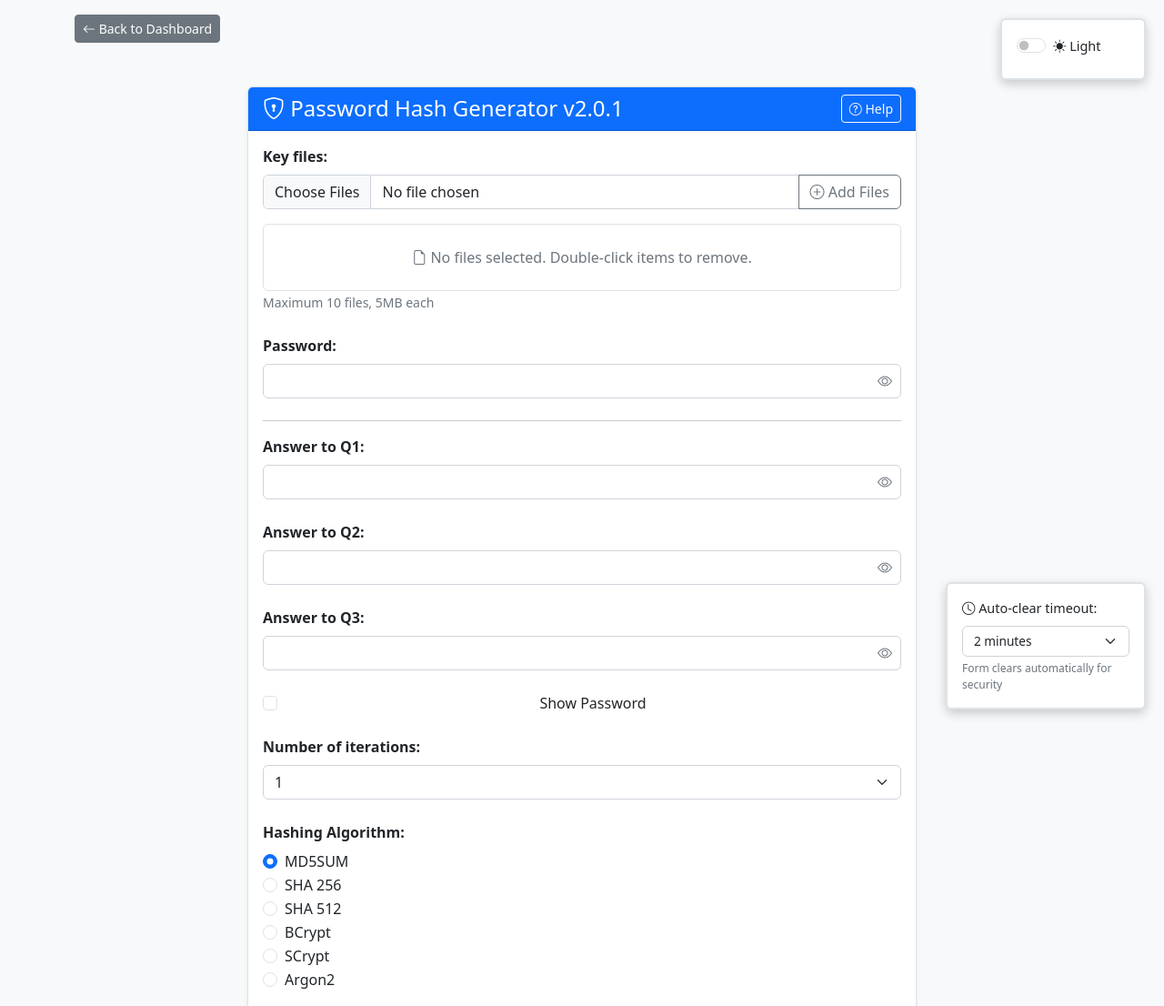
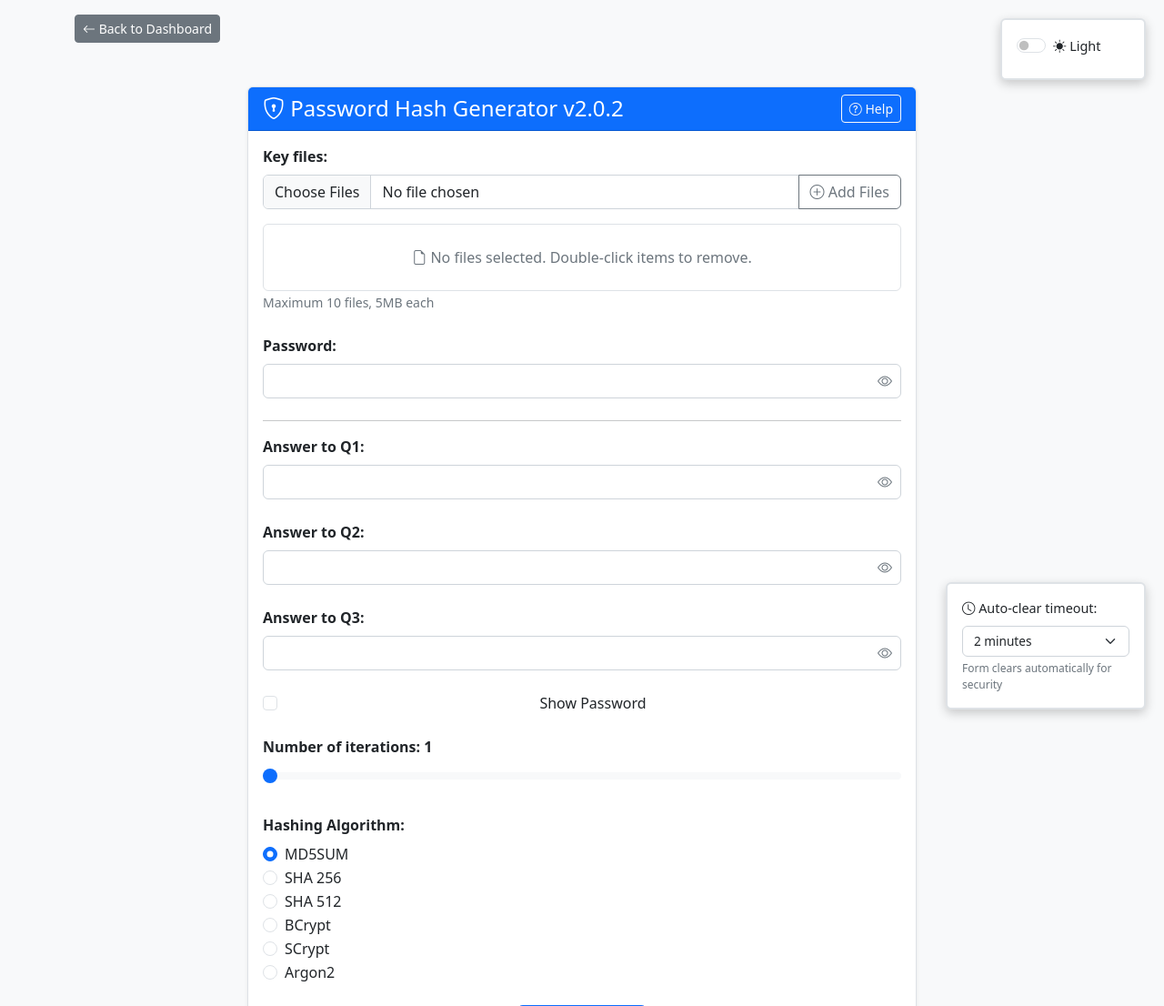
Before and after one commit to compilable/Security_Utils, a PHP site: page /password_hash_gen.php in a window 1280 px wide. Shown: the top 1106 px of the page at 91% size. Run offline with PHP 8.4, Linux system fonts and the light colour scheme; some libraries are stand-ins or nearby versions.

Commit message:
[FIX] Bcrypt hash generation (#14)
* bug fix

* BCrypt hash using passwrd fix

* v2.0.2 updated

---------

Co-authored-by: d-eMason <danny.e@gmx.com>

```diff
--- a/docker-compose.yml
+++ b/docker-compose.yml
@@ -31,7 +31,7 @@ services:
       - seccomp:unconfined
     labels:
       - "com.docker.compose.project=sec_utils"
-      - "description=Password Hash Generator v2.0.1 - Secure Configuration"
+      - "description=Password Hash Generator v2.0.2 - Secure Configuration"
       - "security.hardened=true"
     # Health check
     healthcheck:
--- a/index.php
+++ b/index.php
@@ -93,7 +93,7 @@ header("Permissions-Policy: geolocation=(), microphone=(), camera=()");
                     </div>
 
                     <div class="mb-3">
-                        <span class="badge bg-success me-2">v2.0.1</span>
+                        <span class="badge bg-success me-2">v2.0.2</span>
                         <span class="badge bg-outline-primary me-2">
                             <i class="bi bi-cpu"></i> Client-side
                         </span>
--- a/password_hash_gen.php
+++ b/password_hash_gen.php
@@ -12,7 +12,7 @@ header("Permissions-Policy: geolocation=(), microphone=(), camera=()");
 <head>
     <meta charset="UTF-8">
     <meta name="viewport" content="width=device-width, initial-scale=1.0">
-    <title>Password Hash Generator v2.0.1</title>
+    <title>Password Hash Generator v2.0.2</title>
     <link href="https://cdn.jsdelivr.net/npm/bootstrap@5.3.0/dist/css/bootstrap.min.css" rel="stylesheet" integrity="sha384-9ndCyUaIbzAi2FUVXJi0CjmCapSmO7SnpJef0486qhLnuZ2cdeRhO02iuK6FUUVM" crossorigin="anonymous">
     <link href="https://cdn.jsdelivr.net/npm/bootstrap-icons@1.7.2/font/bootstrap-icons.css" rel="stylesheet" crossorigin="anonymous">
     <style>
@@ -203,7 +203,7 @@ header("Permissions-Policy: geolocation=(), microphone=(), camera=()");
             <div class="col-lg-8">
                 <div class="card">
                     <div class="card-header bg-primary text-white d-flex justify-content-between align-items-center">
-                        <h4 class="mb-0"><i class="bi bi-shield-lock"></i> Password Hash Generator v2.0.1</h4>
+                        <h4 class="mb-0"><i class="bi bi-shield-lock"></i> Password Hash Generator v2.0.2</h4>
                         <a href="password_hash_gen_doc.html" class="btn btn-outline-light btn-sm" target="_blank" title="Open User Documentation">
                             <i class="bi bi-question-circle"></i> Help
                         </a>
@@ -273,12 +273,8 @@ header("Permissions-Policy: geolocation=(), microphone=(), camera=()");
 
                             <!-- Iterations -->
                             <div class="mb-4">
-                                <label for="iterations" class="form-label fw-bold">Number of iterations:</label>
-                                <select class="form-select" id="iterations" name="iterations">
-                                    <?php for($i = 1; $i <= 10; $i++): ?>
-                                        <option value="<?php echo $i; ?>" <?php echo $i === 1 ? 'selected' : ''; ?>><?php echo $i; ?></option>
-                                    <?php endfor; ?>
-                                </select>
+                                <label for="iterations" class="form-label fw-bold">Number of iterations: <span id="iterationsValue">1</span></label>
+                                <input type="range" class="form-range" id="iterations" name="iterations" min="1" max="20" value="1" step="1" oninput="document.getElementById('iterationsValue').textContent = this.value">
                             </div>
 
                             <!-- Hash Algorithm -->
@@ -1292,7 +1288,7 @@ header("Permissions-Policy: geolocation=(), microphone=(), camera=()");
                     const selectedHash = this.selectedHash;
                     const iterations = parseInt(document.getElementById('iterations').value);
 
-                    if (iterations < 1 || iterations > 10) {
+                    if (iterations < 1 || iterations > 20) {
                         throw new Error('Invalid iteration count');
                     }
 
@@ -1322,22 +1318,21 @@ header("Permissions-Policy: geolocation=(), microphone=(), camera=()");
                         throw new Error('At least one input is required: password, files, or security questions');
                     }
 
-                    // If no files or questions provided but password exists, use the password itself as input
-                    if (finalPassword.length === 0 && password) {
-                        finalPassword.push(password);
-                    }
-
                     let finalHash;
 
-                    // Use password as HMAC key if provided, otherwise just combine the hashes
-                    if (password) {
+                    // Check if we have ONLY a password (no files or security questions)
+                    if (finalPassword.length === 0 && password) {
+                        // Single password case - hash the password directly without HMAC
+                        finalHash = await SecureHashUtils.genStringHash(selectedHash, password);
+                    } else if (password && finalPassword.length > 0) {
+                        // Password + other inputs - use HMAC approach
                         finalHash = await SecureHashUtils.getHmacDigest(
                             selectedHash,
                             finalPassword,
                             password
                         );
                     } else {
-                        // If no password provided, just hash the combined inputs
+                        // No password provided, just hash the combined inputs
                         const combinedInput = finalPassword.join('');
                         finalHash = await SecureHashUtils.genStringHash(selectedHash, combinedInput);
                     }
@@ -1447,6 +1442,7 @@ header("Permissions-Policy: geolocation=(), microphone=(), camera=()");
                 document.getElementById('showPasswordCheck').checked = false;
                 document.getElementById('md5').checked = true;
                 document.getElementById('iterations').value = '1';
+                document.getElementById('iterationsValue').textContent = '1';
 
                 // Clear files
                 this.selectedFiles.clear();
--- a/password_hash_gen_doc.html
+++ b/password_hash_gen_doc.html
@@ -105,7 +105,7 @@
             <div class="col-12">
                 <div class="text-center mb-5">
                     <h1 class="display-4"><i class="bi bi-shield-lock text-primary"></i> Password Hash Generator</h1>
-                    <p class="lead">Comprehensive User Documentation v2.0.1</p>
+                    <p class="lead">Comprehensive User Documentation v2.0.2</p>
                     <a href="password_hash_generator.php" class="btn btn-primary">
                         <i class="bi bi-arrow-left"></i> Back to Generator
                     </a>
```
Also changed, not shown: RELEASE_NOTES.md (+4 -4 lines), README.md.
